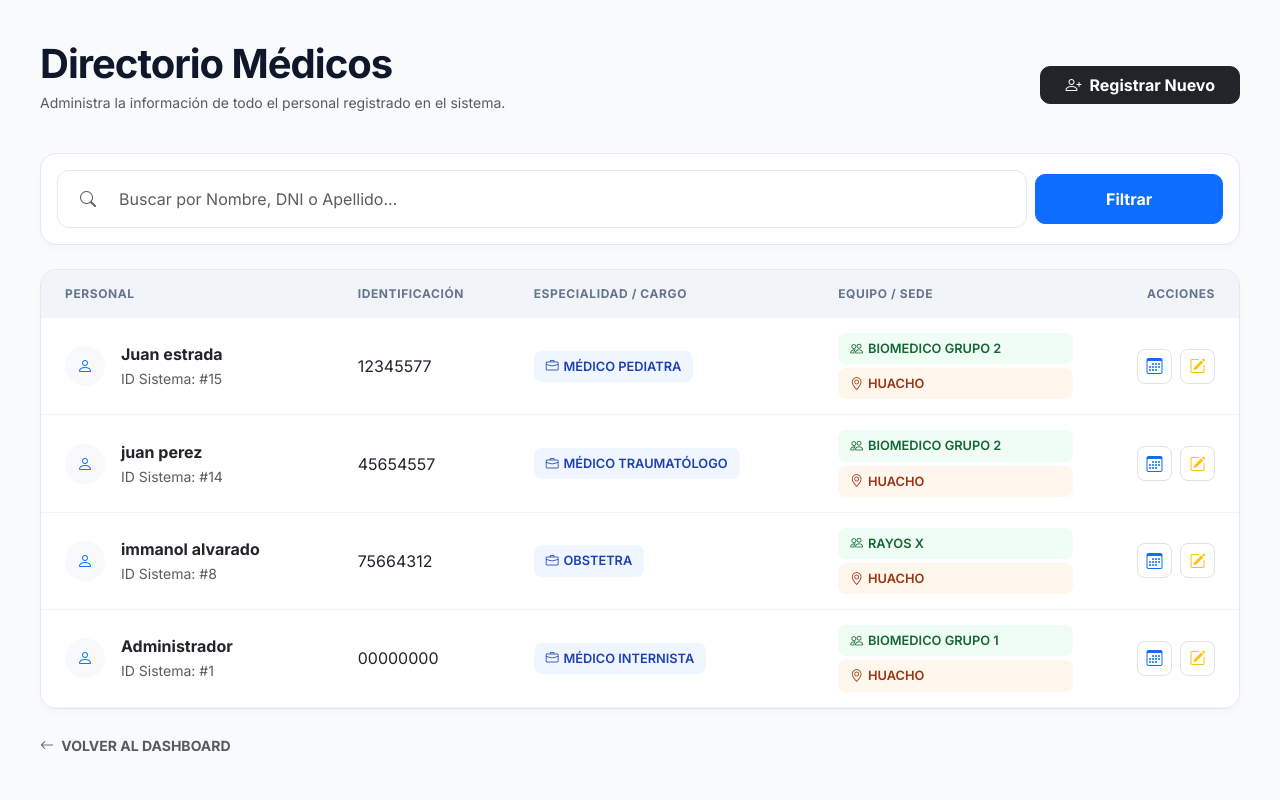
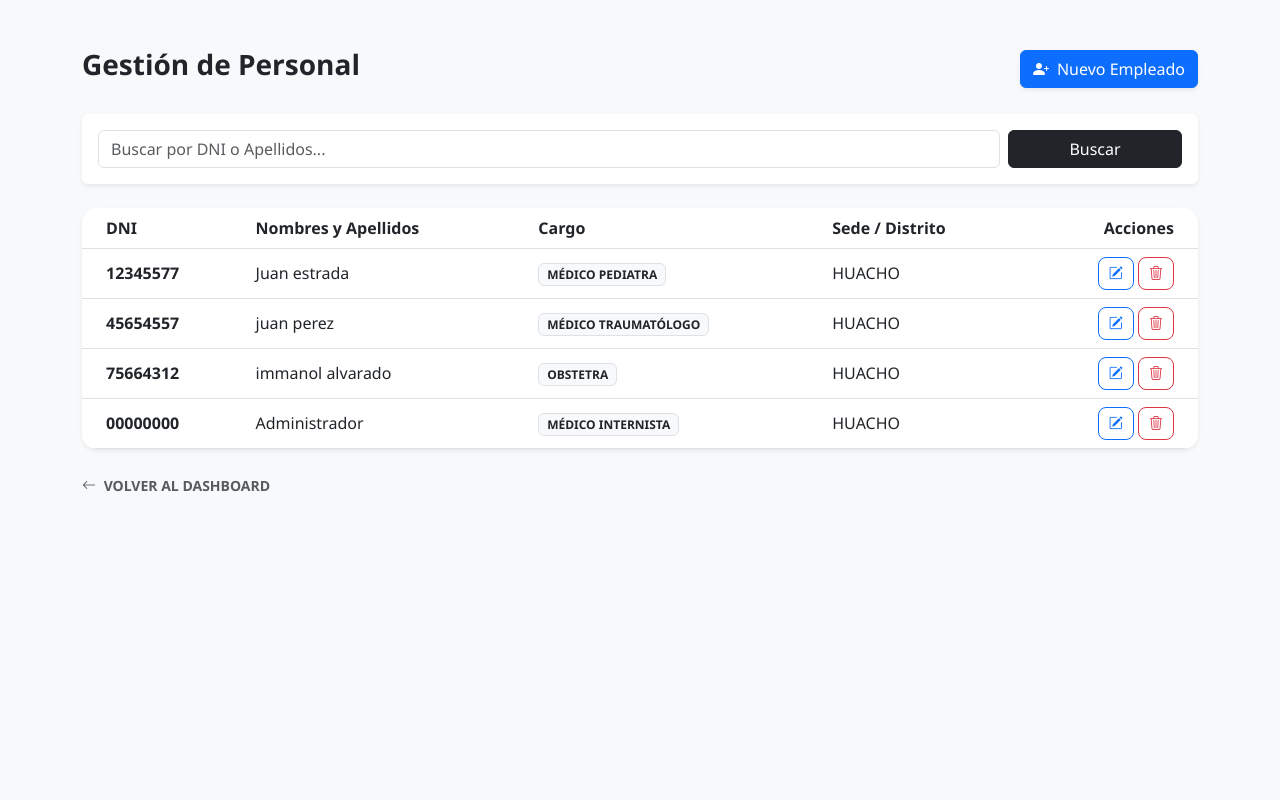
Before and after one commit to GitEdwinPeru/asistencia-medica-ia, a PHP site: page /views/empleados_lista.php in a window 1280 px wide. Run offline with PHP 8.4, Linux system fonts and the light colour scheme; a user stored in the database is signed in; data comes from the database, SQL or seed files in the repository; both versions use the stored data as it was after the commit; some libraries are stand-ins or nearby versions.

```diff
--- /dev/null
+++ b/composer.json
@@ -0,0 +1,5 @@
+{
+    "require": {
+        "dompdf/dompdf": "^3.1"
+    }
+}
--- a/views/empleados_lista.php
+++ b/views/empleados_lista.php
@@ -31,57 +31,56 @@ if ($buscar !== '') {
 } else {
     $stmt->execute();
 }
-$empleados = $stmt->fetchAll();
+$empleados = $stmt->fetchAll(PDO::FETCH_ASSOC);
 ?>
 
 <!DOCTYPE html>
 <html lang="es">
-
 <head>
     <meta charset="UTF-8">
     <meta name="viewport" content="width=device-width, initial-scale=1.0">
-    <title>Gestión de Personal | Medical Cloud</title>
+    <title>Lista de Empleados | AMFURI PERU S.A.C</title>
     <link href="https://cdn.jsdelivr.net/npm/bootstrap@5.3.0/dist/css/bootstrap.min.css" rel="stylesheet">
     <link rel="stylesheet" href="https://cdn.jsdelivr.net/npm/bootstrap-icons@1.11.0/font/bootstrap-icons.css">
-    <link href="https://fonts.googleapis.com/css2?family=Inter:wght@400;600;700&display=swap" rel="stylesheet">
-    <link rel="stylesheet" href="../assets/css/empleados_lista.css">
+    <style>
+        :root { --accent-blue: #0d6efd; }
+        body { background-color: #f8f9fa; font-family: 'Segoe UI', Tahoma, Geneva, Verdana, sans-serif; }
+        .table-container { background: white; border-radius: 15px; overflow: hidden; }
+        .table thead { background-color: #f1f4f9; }
+        .btn-action { padding: 5px 10px; border-radius: 8px; }
+    </style>
 </head>
-
 <body>
-    <div class="main-content">
+    <div class="container py-5">
         <div class="d-flex justify-content-between align-items-center mb-4">
-            <div>
-                <h1 class="fw-bold mb-1" style="letter-spacing: -1px;">Directorio Médicos</h1>
-                <p class="text-muted small">Administra la información de todo el personal registrado en el sistema.</p>
-            </div>
-            <a href="registro_empleado.php" class="btn btn-dark px-4 fw-bold" style="border-radius: 10px;">
-                <i class="bi bi-person-plus me-2"></i>Registrar Nuevo
+            <h3 class="fw-bold text-dark">Gestión de Personal</h3>
+            <a href="registro_empleado.php" class="btn btn-primary shadow-sm">
+                <i class="bi bi-person-plus-fill me-2"></i>Nuevo Empleado
             </a>
         </div>
 
-        <div class="card-cloud mb-4 p-3">
-            <form method="GET" class="row g-2 align-items-center">
+        <div class="card border-0 shadow-sm mb-4">
+            <div class="card-body">
+                <form method="GET" class="row g-2">
                     <div class="col-md-10">
-                    <div class="input-group search-container">
-                        <span class="input-group-text bg-transparent border-0"><i class="bi bi-search text-muted"></i></span>
-                        <input type="text" name="buscar" class="form-control border-0 shadow-none" placeholder="Buscar por Nombre, DNI o Apellido..." value="<?= htmlspecialchars($buscar) ?>">
-                    </div>
+                        <input type="text" name="buscar" class="form-control" placeholder="Buscar por DNI o Apellidos..." value="<?= htmlspecialchars($buscar) ?>">
                     </div>
                     <div class="col-md-2">
-                    <button type="submit" class="btn btn-primary w-100 fw-bold" style="border-radius: 10px; padding: 12px;">Filtrar</button>
+                        <button type="submit" class="btn btn-dark w-100">Buscar</button>
                     </div>
                 </form>
             </div>
+        </div>
 
-        <div class="card-cloud">
+        <div class="table-container shadow-sm">
             <div class="table-responsive">
-                <table class="table align-middle mb-0">
+                <table class="table table-hover align-middle mb-0">
                     <thead>
                         <tr>
-                            <th class="ps-4">Personal</th>
-                            <th>Identificación</th>
-                            <th>Especialidad / Cargo</th>
-                            <th>Equipo / Sede</th>
+                            <th class="ps-4">DNI</th>
+                            <th>Nombres y Apellidos</th>
+                            <th>Cargo</th>
+                            <th>Sede / Distrito</th>
                             <th class="text-end pe-4">Acciones</th>
                         </tr>
                     </thead>
@@ -89,44 +88,18 @@ $empleados = $stmt->fetchAll();
                         <?php if (count($empleados) > 0): ?>
                             <?php foreach ($empleados as $emp): ?>
                                 <tr>
-                                    <td class="ps-4">
-                                        <div class="d-flex align-items-center gap-3">
-                                            <div class="rounded-circle bg-light d-flex align-items-center justify-content-center" style="width: 40px; height: 40px;">
-                                                <i class="bi bi-person text-primary"></i>
-                                            </div>
-                                            <div>
-                                                <div class="fw-bold text-dark"><?= htmlspecialchars($emp['nomb_empl'] . " " . $emp['apat_empl']) ?></div>
-                                                <small class="text-muted">ID Sistema: #<?= $emp['pk_id_empleado'] ?></small>
-                                            </div>
-                                        </div>
-                                    </td>
-                                    <td>
-                                        <span class="text-dark fw-medium"><?= htmlspecialchars($emp['dni_empl']) ?></span>
-                                    </td>
-                                    <td>
-                                        <span class="badge-medical bg-cargo">
-                                            <i class="bi bi-briefcase"></i> <?= htmlspecialchars($emp['nomb_carg']) ?>
-                                        </span>
-                                    </td>
-                                    <td>
-                                        <div class="d-flex flex-column gap-1">
-                                            <span class="badge-medical bg-grupo">
-                                                <i class="bi bi-people"></i> <?= htmlspecialchars($emp['nomb_grup']) ?>
-                                            </span>
-                                            <span class="badge-medical bg-sede">
-                                                <i class="bi bi-geo-alt"></i> <?= htmlspecialchars($emp['nomb_dist']) ?>
-                                            </span>
-                                        </div>
-                                    </td>
+                                    <td class="ps-4 fw-semibold"><?= $emp['dni_empl'] ?></td>
+                                    <td><?= htmlspecialchars($emp['nomb_empl'] . ' ' . $emp['apat_empl']) ?></td>
+                                    <td><span class="badge bg-light text-dark border"><?= htmlspecialchars($emp['nomb_carg']) ?></span></td>
+                                    <td><?= htmlspecialchars($emp['nomb_dist']) ?></td>
                                     <td class="text-end pe-4">
-                                        <div class="d-flex justify-content-end gap-2">
-                                            <a href="asistencia_detalle.php?id=<?= $emp['pk_id_empleado'] ?>" class="btn-action btn-light border text-primary" title="Ver Historial">
-                                                <i class="bi bi-calendar3"></i>
-                                            </a>
-                                            <a href="editar_empleado.php?id=<?= $emp['pk_id_empleado'] ?>" class="btn-action btn-light border text-warning" title="Editar Perfil">
+                                        <a href="editar_empleado.php?id=<?= $emp['pk_id_empleado'] ?>" class="btn btn-sm btn-outline-primary btn-action" title="Editar">
                                             <i class="bi bi-pencil-square"></i>
                                         </a>
-                                        </div>
+
+                                        <button onclick="confirmarEliminar(<?= $emp['pk_id_empleado'] ?>, '<?= htmlspecialchars($emp['nomb_empl']) ?>')" class="btn btn-sm btn-outline-danger btn-action" title="Eliminar">
+                                            <i class="bi bi-trash3"></i>
+                                        </button>
                                     </td>
                                 </tr>
                             <?php endforeach; ?>
@@ -154,12 +127,35 @@ $empleados = $stmt->fetchAll();
 
     <script src="https://cdn.jsdelivr.net/npm/sweetalert2@11"></script>
     <script>
+        // Alerta de confirmación para eliminar
+        function confirmarEliminar(id, nombre) {
+            Swal.fire({
+                title: '¿Dar de baja?',
+                text: `El empleado "${nombre}" pasará a estado inactivo.`,
+                icon: 'warning',
+                showCancelButton: true,
+                confirmButtonColor: '#d33',
+                cancelButtonColor: '#6c757d',
+                confirmButtonText: 'Sí, dar de baja',
+                cancelButtonText: 'Cancelar',
+                reverseButtons: true
+            }).then((result) => {
+                if (result.isConfirmed) {
+                    window.location.href = `../models/eliminar_empleado.php?id=${id}`;
+                }
+            })
+        }
+
+        // Notificación de éxito al actualizar o eliminar
         const urlParams = new URLSearchParams(window.location.search);
-        if (urlParams.get('status') === 'success') {
+        const status = urlParams.get('status');
+        const msg = urlParams.get('msg');
+
+        if (status === 'success' || msg === 'eliminado') {
             Swal.fire({
                 icon: 'success',
-                title: '¡Actualizado!',
-                text: 'La información del personal se guardó correctamente.',
+                title: '¡Operación exitosa!',
+                text: msg === 'eliminado' ? 'El personal ha sido dado de baja.' : 'Información actualizada correctamente.',
                 timer: 2500,
                 showConfirmButton: false,
                 toast: true,
```
Also changed, not shown: assets/js/camara.js (+32 -32 lines), assets/js/registro_logica.js (+12 -25 lines), assets/models/face_landmark_68_model-weights_manifest.json (added, +1 -0 lines), assets/models/face_recognition_model-weights_manifest.json (added, +1 -0 lines), assets/models/tiny_face_detector_model-weights_manifest.json (added, +1 -0 lines), database/control_asistencia.sql (+20 -15 lines), models/eliminar_empleado.php (+15 -6 lines), models/guardar_empleado.php (+33 -9 lines), 5 other files. Lines whose indentation alone changed are shown as unchanged.
